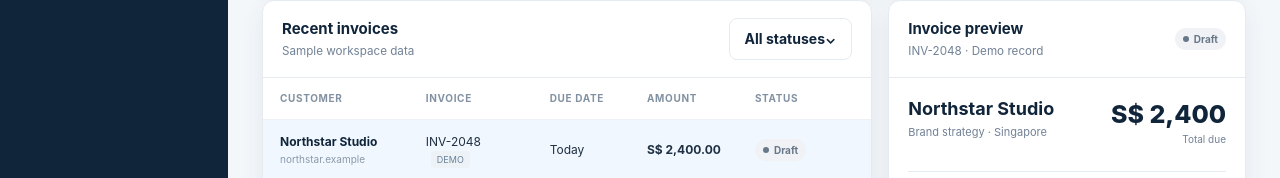
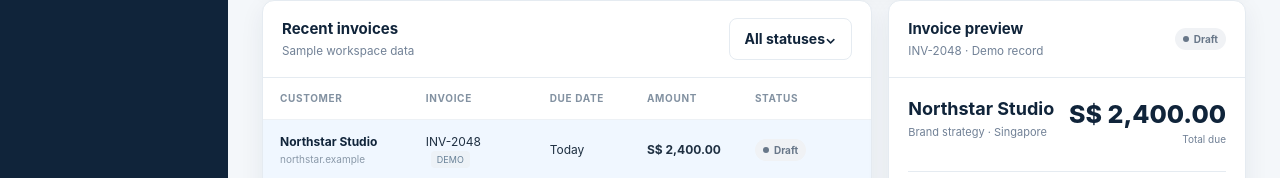
Before and after one commit to Ved1407/volopay-assignment, a plain HTML site: page index.html in a window 1280 px wide. Shown: the part 393-571 px from the top of the page. Drawn offline with Linux system fonts and the light colour scheme.

Commit message:
Add files via upload

```diff
--- a/index.html
+++ b/index.html
@@ -68,7 +68,7 @@
           <aside class="panel detail-panel" aria-label="Selected invoice and demo actions">
             <div class="panel-head"><div><h2>Invoice preview</h2><small>INV-2048 · Demo record</small></div><span id="statusBadge" class="badge draft">Draft</span></div>
             <div class="detail">
-              <div class="detailtop"><div><h3>Northstar Studio</h3><p class="description">Brand strategy · Singapore</p></div><div style="text-align:right"><div class="detail-amount">S$ 2,400</div><div class="detail-label">Total due</div></div></div>
+              <div class="detailtop"><div><h3>Northstar Studio</h3><p class="description">Brand strategy · Singapore</p></div><div style="text-align:right"><div id="totalDue" class="detail-amount">S$ 2,400.00</div><div id="dueLabel" class="detail-label">Total due</div></div></div>
               <div class="detail-grid"><div><label>Invoice date</label><strong>17 Nov 2026</strong></div><div><label>Due date</label><strong>17 Dec 2026</strong></div><div><label>Reference</label><strong>NS-2048</strong></div><div><label>Payment status</label><strong id="paymentStatus">Not paid</strong></div></div>
               <div class="steps-title">INVOICE JOURNEY</div>
               <div class="steps">
@@ -94,9 +94,9 @@
       function setBadge(el,text,cls){el.className='badge '+cls;el.textContent=text}
       function update(){
         const row=$('rowBadge'), top=$('statusBadge'), send=$('sendButton'), pay=$('payButton');
-        if(state===0){setBadge(row,'Draft','draft');setBadge(top,'Draft','draft');$('paymentStatus').textContent='Not paid';$('sentNote').textContent='Ready to send to Northstar Studio';$('paidNote').textContent='Waiting for a payment';$('matchedNote').textContent='Payment will be matched to INV-2048';$('activityText').innerHTML='<strong>Draft created</strong> · Ready to send';$('activityTime').textContent='Just now';$('stepSent').className='step';$('stepPaid').className='step';$('stepMatched').className='step';send.disabled=false;send.textContent='Send invoice';send.className='primary';pay.disabled=true;pay.className='secondary disabled';pay.textContent='Simulate customer payment'}
-        if(state===1){setBadge(row,'Sent','sent');setBadge(top,'Sent','sent');$('paymentStatus').textContent='Awaiting payment';$('sentNote').textContent='Sent to Northstar Studio · just now';$('paidNote').textContent='Waiting for a payment';$('matchedNote').textContent='Payment will be matched to INV-2048';$('activityText').innerHTML='<strong>Invoice sent</strong> · Northstar Studio';$('activityTime').textContent='Just now';$('stepSent').className='step done';$('stepPaid').className='step current';$('stepMatched').className='step';send.disabled=true;send.textContent='Invoice sent';send.className='secondary';pay.disabled=false;pay.className='primary';pay.textContent='Simulate customer payment'}
-        if(state===2){setBadge(row,'Paid · Matched','matched');setBadge(top,'Paid · Matched','matched');$('paymentStatus').textContent='Paid · matched';$('sentNote').textContent='Sent to Northstar Studio';$('paidNote').textContent='S$ 2,400 received · just now';$('matchedNote').textContent='Automatically matched to INV-2048';$('activityText').innerHTML='<strong>Payment received</strong> · Automatically matched';$('activityTime').textContent='Just now';$('stepSent').className='step done';$('stepPaid').className='step done';$('stepMatched').className='step done';send.disabled=true;send.textContent='Complete';send.className='secondary';pay.disabled=true;pay.className='secondary disabled';pay.textContent='Payment matched';$('outstanding').textContent='S$ 6,020.00';$('paidTotal').textContent='S$ 15,260.00';$('matchedCount').textContent='19 / 21'}
+        if(state===0){$('totalDue').textContent='S$ 2,400.00';$('dueLabel').textContent='Total due';setBadge(row,'Draft','draft');setBadge(top,'Draft','draft');$('paymentStatus').textContent='Not paid';$('sentNote').textContent='Ready to send to Northstar Studio';$('paidNote').textContent='Waiting for a payment';$('matchedNote').textContent='Payment will be matched to INV-2048';$('activityText').innerHTML='<strong>Draft created</strong> · Ready to send';$('activityTime').textContent='Just now';$('stepSent').className='step';$('stepPaid').className='step';$('stepMatched').className='step';send.disabled=false;send.textContent='Send invoice';send.className='primary';pay.disabled=true;pay.className='secondary disabled';pay.textContent='Simulate customer payment'}
+        if(state===1){$('totalDue').textContent='S$ 2,400.00';$('dueLabel').textContent='Total due';setBadge(row,'Sent','sent');setBadge(top,'Sent','sent');$('paymentStatus').textContent='Awaiting payment';$('sentNote').textContent='Sent to Northstar Studio · just now';$('paidNote').textContent='Waiting for a payment';$('matchedNote').textContent='Payment will be matched to INV-2048';$('activityText').innerHTML='<strong>Invoice sent</strong> · Northstar Studio';$('activityTime').textContent='Just now';$('stepSent').className='step done';$('stepPaid').className='step current';$('stepMatched').className='step';send.disabled=true;send.textContent='Invoice sent';send.className='secondary';pay.disabled=false;pay.className='primary';pay.textContent='Simulate customer payment'}
+        if(state===2){$('totalDue').textContent='S$ 0.00';$('dueLabel').textContent='Paid in full';setBadge(row,'Paid · Matched','matched');setBadge(top,'Paid · Matched','matched');$('paymentStatus').textContent='Paid · matched';$('sentNote').textContent='Sent to Northstar Studio';$('paidNote').textContent='S$ 2,400 received · just now';$('matchedNote').textContent='Automatically matched to INV-2048';$('activityText').innerHTML='<strong>Payment received</strong> · Automatically matched';$('activityTime').textContent='Just now';$('stepSent').className='step done';$('stepPaid').className='step done';$('stepMatched').className='step done';send.disabled=true;send.textContent='Complete';send.className='secondary';pay.disabled=true;pay.className='secondary disabled';pay.textContent='Payment matched';$('outstanding').textContent='S$ 6,020.00';$('paidTotal').textContent='S$ 15,260.00';$('matchedCount').textContent='19 / 21'}
       }
       $('sendButton').addEventListener('click',()=>{if(state===0){state=1;update();toast('Demo invoice sent to Northstar Studio.')}});
       $('payButton').addEventListener('click',()=>{if(state===1){state=2;update();toast('Payment received and matched to INV-2048.')}});
```
